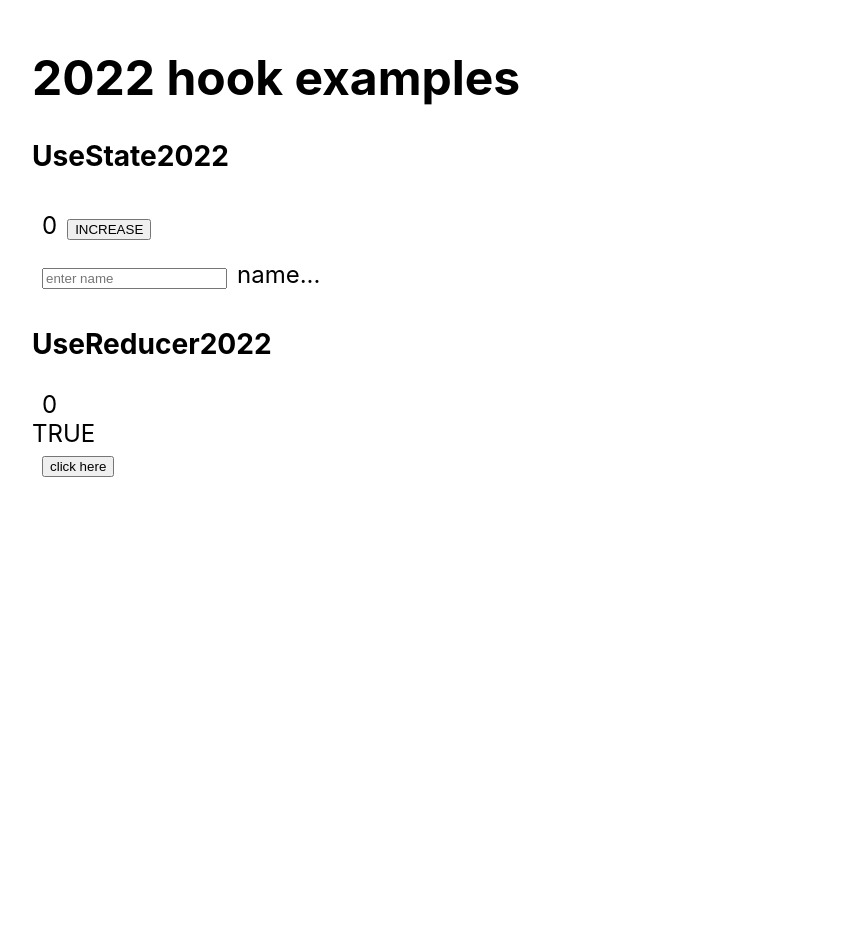
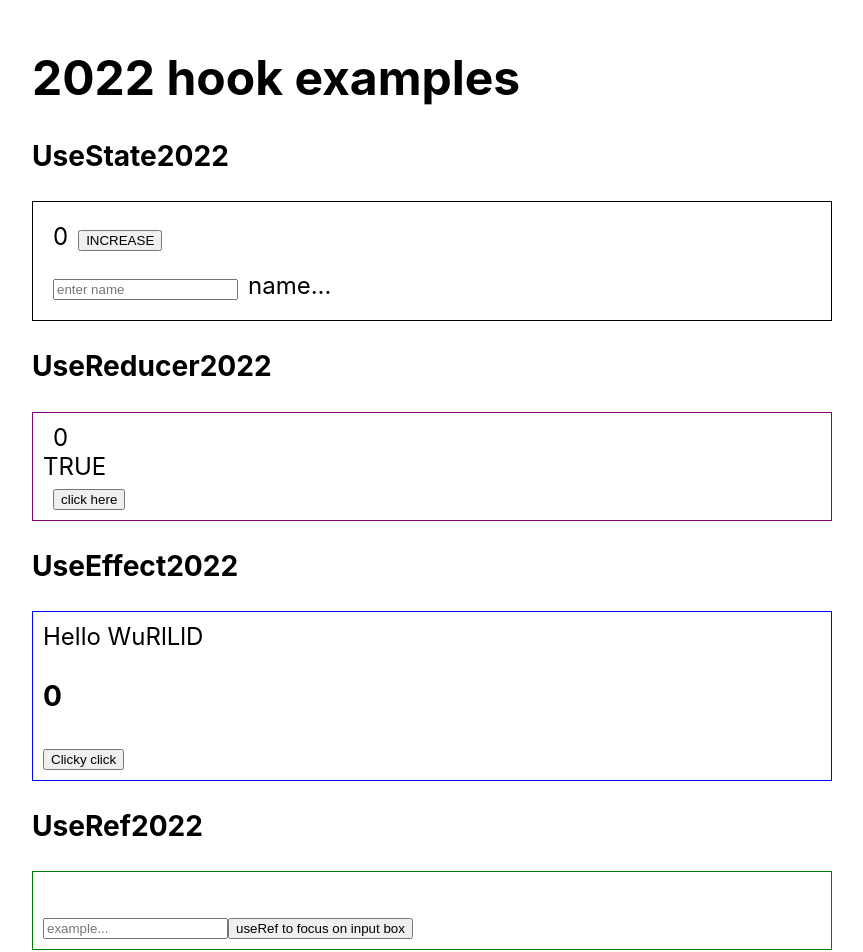
Before and after one commit to jaboulos/ts-hooks, a React (Create React App) app: page / in a window 1280 px wide. Shown: the top 952 px of the page, without its empty margins (208-1071 px from the left). Before the commit the page ends 800 px from the top, so only its background shows below. Built offline with nearby package versions, Linux system fonts and the light colour scheme; no server answers.

Commit message:
add useRef2022 hook

```diff
--- a/package.json
+++ b/package.json
@@ -10,6 +10,7 @@
     "@types/node": "^12.0.0",
     "@types/react": "^17.0.0",
     "@types/react-dom": "^17.0.0",
+    "axios": "^1.2.0",
     "nodemon": "^2.0.20",
     "react": "^17.0.2",
     "react-dom": "^17.0.2",
--- a/src/App.tsx
+++ b/src/App.tsx
@@ -1,14 +1,16 @@
-import UseEffectComponent from './components/2020-hooks-tutorials/UseEffectComponent';
-import UseStateComponent from './components/2020-hooks-tutorials/UseStateComponent';
-import UseContextComponent from './components/2020-hooks-tutorials/UseContextComponent';
-import UseReducerComponet from './components/2020-hooks-tutorials/UseReducerComponent';
-import UseRefComponent from './components/2020-hooks-tutorials/UseRefComponent';
-import CustomHookComponent from './components/2020-hooks-tutorials/CustomHookComponent';
-import ExtraExamplesComponent from './components/2020-hooks-tutorials/ExtraExamplesComponent';
+// import UseEffectComponent from './components/2020-hooks-tutorials/UseEffectComponent';
+// import UseStateComponent from './components/2020-hooks-tutorials/UseStateComponent';
+// import UseContextComponent from './components/2020-hooks-tutorials/UseContextComponent';
+// import UseReducerComponet from './components/2020-hooks-tutorials/UseReducerComponent';
+// import UseRefComponent from './components/2020-hooks-tutorials/UseRefComponent';
+// import CustomHookComponent from './components/2020-hooks-tutorials/CustomHookComponent';
+// import ExtraExamplesComponent from './components/2020-hooks-tutorials/ExtraExamplesComponent';
 
 // https://www.youtube.com/watch?v=LlvBzyy-558&ab_channel=PedroTech
-import { UseState2 } from './components/2022-hooks-tutorials/UseState2';
+import { UseState2 } from './components/2022-hooks-tutorials/UseState2022';
 import { UseReducer2022 } from './components/2022-hooks-tutorials/UseReducer2022';
+import { UseEffect2022 } from './components/2022-hooks-tutorials/UseEffect2022';
+import { UseRef2022 } from './components/2022-hooks-tutorials/UseRef2022';
 
 const App = () => {
   return (
@@ -34,6 +36,11 @@ const App = () => {
 
       <h3>UseReducer2022</h3>
       <UseReducer2022 />
+
+      <h3>UseEffect2022</h3>
+      <UseEffect2022 />
+      <h3>UseRef2022</h3>
+      <UseRef2022 />
     </div>
   );
 };
--- /dev/null
+++ b/src/components/2022-hooks-tutorials/UseEffect2022.tsx
@@ -0,0 +1,42 @@
+import React, { useEffect, useState } from 'react';
+import axios from 'axios';
+
+// UseEffect function called when page rerenders
+// ex when page loads
+
+export const UseEffect2022 = () => {
+  const [response, setResponse] = useState('');
+  const [count, setCount] = useState(0);
+
+  useEffect(() => {
+    // call api on load
+    axios
+      .get('https://jsonplaceholder.typicode.com/comments')
+      .then((res) => {
+        // get api response, set state with the response
+        setResponse(res.data[0].email);
+        // called twice, intiially page renders once, then make api call, changes value of state, causes rerender, called again
+        console.log('API WAS CALLED');
+      })
+      .catch((e) => {
+        console.log('error ', e);
+      });
+    // to be called once pass empty array
+    // 35min 50sec
+  }, []);
+
+  return (
+    <div style={{ padding: '10px', border: 'solid blue 1px' }}>
+      <span>Hello WuRlLlD</span>
+      <h3>{response}</h3>
+      <h3>{count}</h3>
+      <button
+        onClick={() => {
+          setCount(count + 1);
+        }}
+      >
+        Clicky click
+      </button>
+    </div>
+  );
+};
--- a/src/components/2022-hooks-tutorials/UseReducer2022.tsx
+++ b/src/components/2022-hooks-tutorials/UseReducer2022.tsx
@@ -23,7 +23,7 @@ export const UseReducer2022 = () => {
   });
 
   return (
-    <div>
+    <div style={{ padding: '10px', border: 'solid purple 1px' }}>
       <div>
         <span style={{ padding: '10px' }}>{state.count}</span>
         <span style={{ padding: '10px' }}>
--- /dev/null
+++ b/src/components/2022-hooks-tutorials/UseRef2022.tsx
@@ -0,0 +1,33 @@
+import React, { useRef, useState } from 'react';
+
+export const UseRef2022 = () => {
+  const [name, setName] = useState<any>('');
+  const inputRef = useRef<any>(null);
+
+  const onChange = (e: any) => {
+    setName(e.target.value);
+  };
+
+  const onClick = () => {
+    // .current always
+    console.log('input box value is: ', inputRef.current?.value);
+    // call focus function on inputRef
+    inputRef.current.focus();
+    // clear input box on button click
+    inputRef.current.value = setName('');
+  };
+
+  return (
+    <div style={{ padding: '10px', border: 'solid green 1px' }}>
+      <h3>{name}</h3>
+      <input
+        type='text'
+        placeholder='example...'
+        value={name}
+        onChange={onChange}
+        ref={inputRef}
+      />
+      <button onClick={onClick}>useRef to focus on input box</button>
+    </div>
+  );
+};
--- a/src/components/2022-hooks-tutorials/UseState2.tsx
+++ b/src/components/2022-hooks-tutorials/UseState2022.tsx
@@ -12,7 +12,7 @@ export const UseState2 = () => {
     setInputValue(e.target.value);
   };
   return (
-    <div>
+    <div style={{ padding: '10px', border: 'solid black 1px' }}>
       <div style={{ padding: '10px' }}>
         <span style={{ paddingRight: '10px' }}>{counter}</span>
         <button onClick={increment}>INCREASE</button>
```
Also changed, not shown: 1 other file (tests, documents, lock files or other folders).
